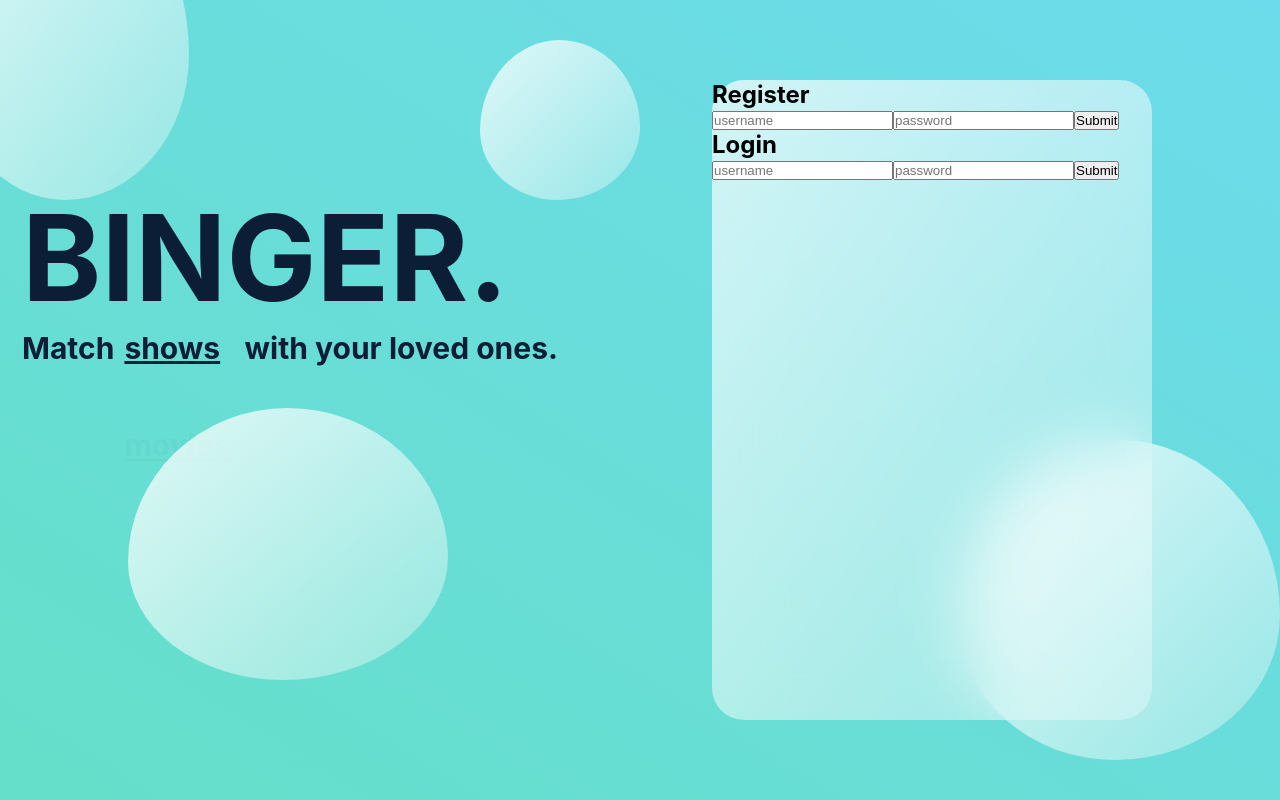
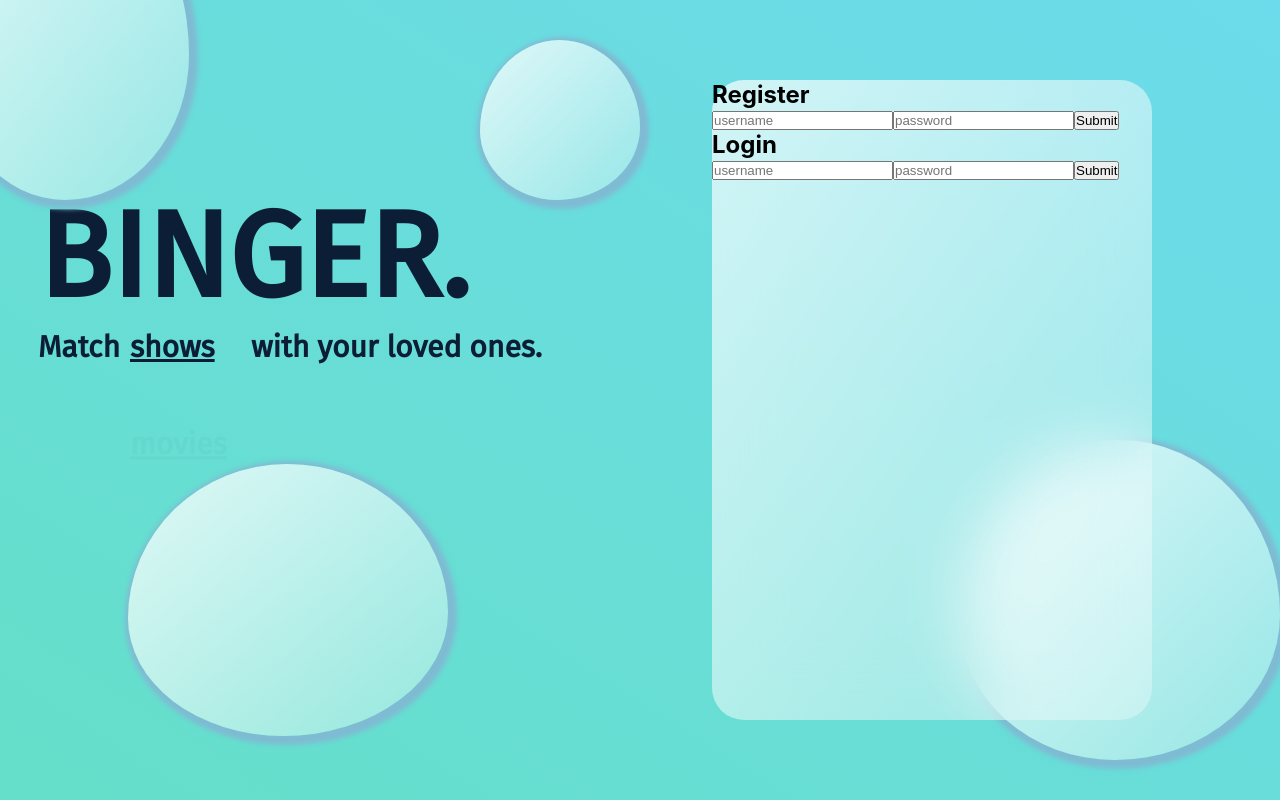
Before and after one commit to YididiyaM/Binger, a React (Create React App) app: page / in a window 1280 px wide. Built offline with nearby package versions, Linux system fonts and the light colour scheme.

Commit message:
make bubbles have elevation

```diff
--- a/src/App.css
+++ b/src/App.css
@@ -1,3 +1,4 @@
+@import url("https://fonts.googleapis.com/css2?family=Fira+Sans&display=swap");
 * {
   margin: 0;
   padding: 0;
@@ -17,6 +18,7 @@ main {
   margin-bottom: 250px;
   margin-right: 700px;
   color: #0c1e35;
+  font-family: "Fira Sans";
 }
 
 .headline h1 {
@@ -106,7 +108,7 @@ main {
     rgba(255, 255, 255, 0.8),
     rgba(255, 255, 255, 0.3)
   );
-
+  box-shadow: 3px 3px 5px 6px rgb(127, 187, 211);
   position: absolute;
   border-radius: 54% 46% 42% 58% / 60% 58% 42% 40%;
   animation: wave 5s linear infinite;
@@ -119,7 +121,7 @@ main {
 }
 
 .circle2 {
-  bottom: 15%;
+  bottom: 8%;
   left: 10%;
   height: 17rem;
   width: 20rem;
```
